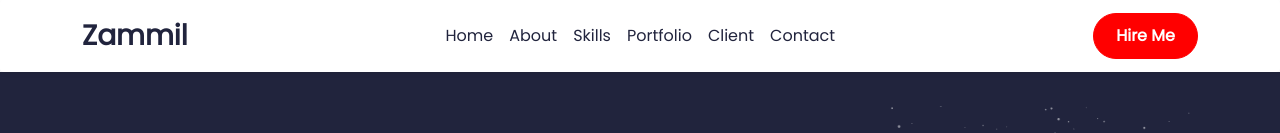
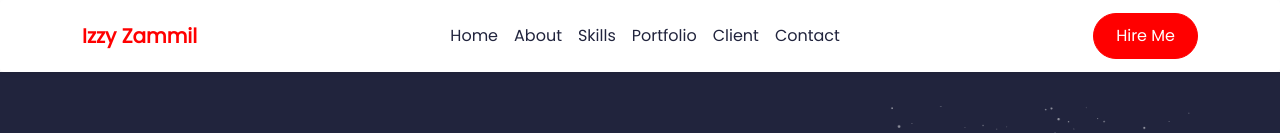
Before and after one commit to izzyzammil/Personal-Portfolio, a React (Create React App) app: page / in a window 1280 px wide. Shown: the top 133 px of the page. Built offline with nearby package versions, Linux system fonts and the light colour scheme.

Commit message:
Add Sticky Navbar anda Scroll Page

```diff
--- a/package.json
+++ b/package.json
@@ -15,6 +15,7 @@
     "react-dom": "^18.1.0",
     "react-icons": "^4.4.0",
     "react-scripts": "5.0.1",
+    "react-scroll": "^1.8.7",
     "web-vitals": "^2.1.4"
   },
   "scripts": {
--- a/src/Components/About.jsx
+++ b/src/Components/About.jsx
@@ -2,10 +2,11 @@ import React from "react";
 import { Col, Container, Image, Row } from "react-bootstrap";
 import ImageAbout from "../assets/image/Zammil-about3.png";
 import Resume from "./my-resume.pdf";
+import { Link } from "react-scroll";
 
 const About = () => {
   return (
-    <Container className="py-5">
+    <Container className="py-5" id="about">
       <Row className="d-flex align-items-center">
         <Col
           lg={5}
@@ -34,7 +35,9 @@ const About = () => {
             </p>
           </div>
           <div className="d-flex mt-4">
-            <div className="button c-button me-3">Hire Me</div>
+            <Link spy={true} to="contact">
+              <div className="button c-button me-3">Hire Me</div>
+            </Link>
             <div
               className="button c-button dropdown-toggle"
               role="button"
--- a/src/Components/Client.jsx
+++ b/src/Components/Client.jsx
@@ -5,7 +5,7 @@ import Client2 from "../assets/image/client-mimako.png";
 
 const Client = () => {
   return (
-    <Container className="py-5">
+    <Container className="py-5" id="client">
       <div className="d-flex align-items-center flex-column">
         <div className="button-name">
           <span>MY CLIENT</span>
--- a/src/Components/Contact.jsx
+++ b/src/Components/Contact.jsx
@@ -37,7 +37,7 @@ const Contact = () => {
   };
 
   return (
-    <Container className="py-5">
+    <Container className="py-5" id="contact">
       <Row className="d-flex align-items-center">
         <Col>
           <div className="button-name">
--- a/src/Components/Hero.jsx
+++ b/src/Components/Hero.jsx
@@ -9,11 +9,10 @@ import Whatsapp from "@iconscout/react-unicons/icons/uil-whatsapp";
 
 const Hero = () => {
   return (
-    <Container fluid className="hero-bg">
+    <Container fluid className="hero-bg" id="home">
       <div>
         <Image
           src={Abstract}
-          // className="abstract-image1"
           width={360}
           style={{
             position: "absolute",
@@ -26,7 +25,6 @@ const Hero = () => {
 
         <Image
           src={Abstract}
-          // className="abstract-image2"
           width={360}
           style={{ position: "absolute", right: 30, opacity: 0.5, zIndex: 1 }}
         />
--- a/src/Components/NavigationBar.jsx
+++ b/src/Components/NavigationBar.jsx
@@ -1,38 +1,53 @@
 import React from "react";
 import { Container, Nav, Navbar } from "react-bootstrap";
 import "../style/style.css";
+import { Link } from "react-scroll";
 
 const NavigationBar = () => {
   return (
-    <Navbar expand="md shadow-sm rounded">
+    <Navbar expand="md shadow-sm rounded" sticky="top" className="bg-white">
       <Container>
-        <Navbar.Brand className="nav-text fw-bold fs-3" href="#home">
-          Zammil
+        <Link to="home" offset={-100}>
+          <Navbar.Brand className="brand-name" href="#home">
+            Izzy Zammil
           </Navbar.Brand>
+        </Link>
         <Navbar.Toggle aria-controls="basic-navbar-nav" />
         <Navbar.Collapse id="basic-navbar-nav">
           <Nav className="mx-auto nav-link">
-            <Nav.Link className="nav-text" href="#home">
+            <Nav.Link className="nav-text">
+              <Link to="home" activeClass="active" offset={-100}>
                 Home
+              </Link>
             </Nav.Link>
-            <Nav.Link className="nav-text" href="#about">
+            <Nav.Link className="nav-text">
+              <Link to="about" offset={-30}>
                 About
+              </Link>
             </Nav.Link>
-            <Nav.Link className="nav-text" href="#skills">
+            <Nav.Link className="nav-text">
+              <Link to="skills" offset={-70}>
                 Skills
+              </Link>
             </Nav.Link>
-            <Nav.Link className="nav-text" href="#portfolio">
+            <Nav.Link className="nav-text">
+              <Link to="portfolio" offset={-70}>
                 Portfolio
+              </Link>
             </Nav.Link>
-            <Nav.Link className="nav-text" href="#client">
+            <Nav.Link className="nav-text">
+              <Link to="client" offset={-70}>
                 Client
+              </Link>
             </Nav.Link>
-            <Nav.Link className="nav-text" href="#contact">
-              Contact
+            <Nav.Link className="nav-text">
+              <Link to="contact">Contact</Link>
             </Nav.Link>
           </Nav>
         </Navbar.Collapse>
-        <div className="button d-none d-md-flex">Hire Me</div>
+        <div className="button d-none d-md-flex">
+          <Link to="contact">Hire Me</Link>
+        </div>
       </Container>
     </Navbar>
   );
--- a/src/Components/Portfolio.jsx
+++ b/src/Components/Portfolio.jsx
@@ -107,7 +107,7 @@ const Portfolio = () => {
   };
 
   return (
-    <Container className="py-5">
+    <Container className="py-5" id="portfolio">
       <div className="d-flex align-items-center flex-column">
         <div className="button-name">
           <span>MY PORTFOLIO</span>
--- a/src/Components/Skills.jsx
+++ b/src/Components/Skills.jsx
@@ -16,7 +16,7 @@ import {
 
 const Skills = () => {
   return (
-    <Container className="py-5">
+    <Container className="py-5" id="skills">
       <Row className="d-flex align-items-center">
         <Col>
           <div className="button-name">
--- a/src/style/style.css
+++ b/src/style/style.css
@@ -4,6 +4,12 @@
 
 .nav-text {
   color: var(--black) !important;
+}
+
+.brand-name {
+  color: var(--red) !important;
+  font-weight: bold;
+  /* font-size: 20px !important; */
 }
 
 .hero-bg {
```
Also changed, not shown: 1 other file (tests, documents, lock files or other folders). Lines whose indentation alone changed are shown as unchanged.
